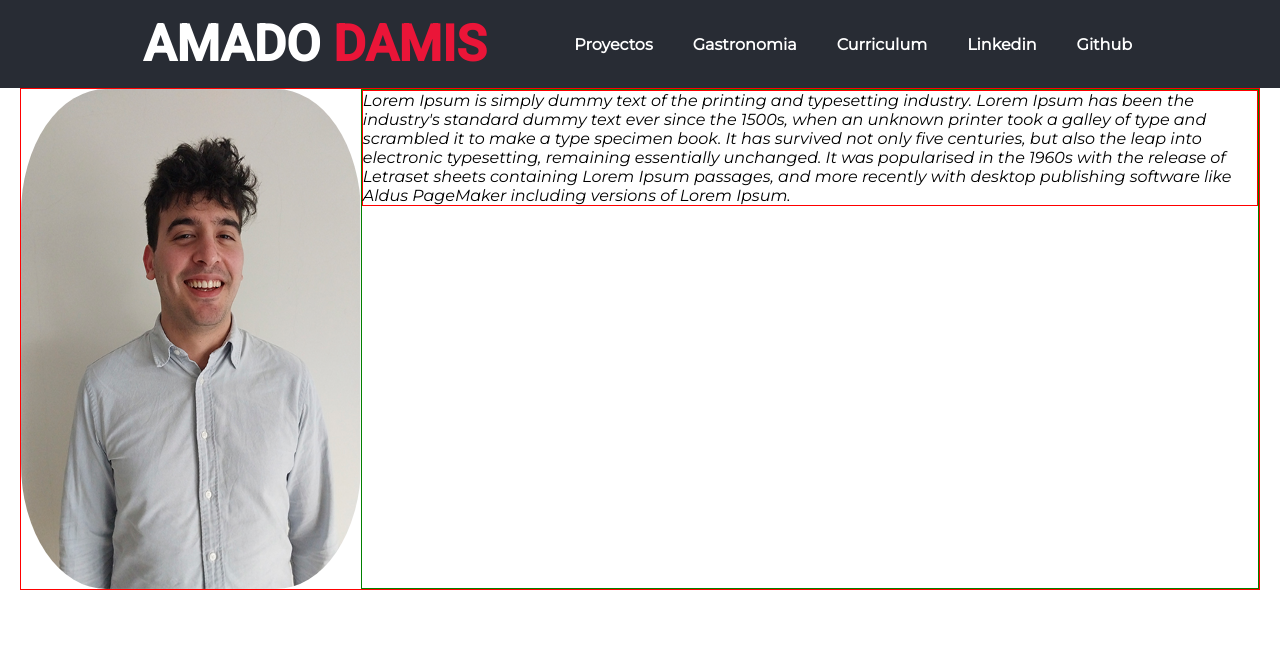
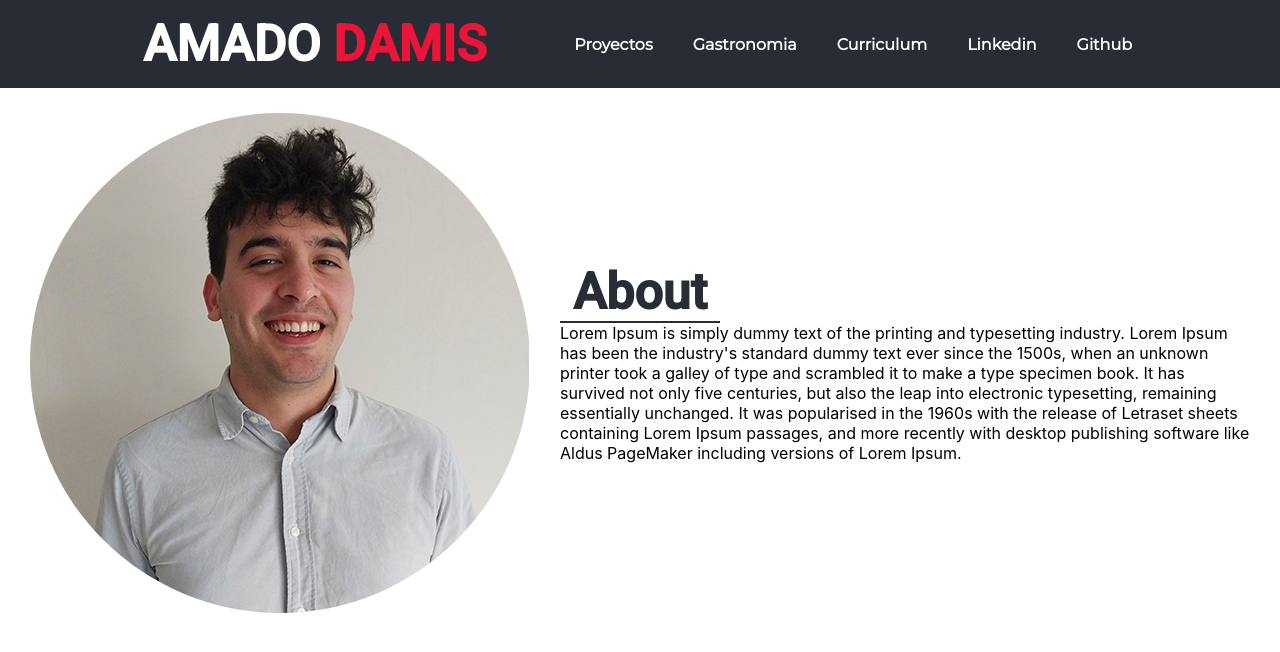
Before and after one commit to Amadodamis/Portfolio, a React (Create React App) app: page /cheff in a window 1280 px wide. Shown: the top 652 px of the page. Built offline with nearby package versions, Linux system fonts and the light colour scheme.

Commit message:
terminado del primer scroll

```diff
--- a/src/components/Banner.jsx
+++ b/src/components/Banner.jsx
@@ -2,22 +2,23 @@ import foto from "../img/fotocv.jpg"
 import "../css/BannerStyle.css"
 
 function Banner() {
+
+    let fotoUser=<img src={foto} alt="fotoCv" className="foto" />
+    let texto= "Lorem Ipsum is simply dummy text of the printing and typesetting industry. Lorem Ipsum has been the industry's standard dummy text ever since the 1500s, when an unknown printer took a galley of type and scrambled it to make a type specimen book. It has survived not only five centuries, but also the leap into electronic typesetting, remaining essentially unchanged. It was popularised in the 1960s with the release of Letraset sheets containing Lorem Ipsum passages, and more recently with desktop publishing software like Aldus PageMaker including versions of Lorem Ipsum."
+
     return (
         <div className="Banner">
 
-            <div className='container-foto-cv'>
-                <img src={foto} alt="fotoCv" className="foto" />
-            </div>
+            <div className='container-foto-cv'>{fotoUser}</div>
 
             <div className="container-texto">
 
-                <div className="container-lorem">
-                    <p className="texto">
-                        Lorem Ipsum is simply dummy text of the printing and typesetting industry. Lorem Ipsum has been the industry's standard dummy text ever since the 1500s, when an unknown printer took a galley of type and scrambled it to make a type specimen book. It has survived not only five centuries, but also the leap into electronic typesetting, remaining essentially unchanged. It was popularised in the 1960s with the release of Letraset sheets containing Lorem Ipsum passages, and more recently with desktop publishing software like Aldus PageMaker including versions of Lorem Ipsum.
-                    </p>
-                </div>
+                <h2 className="titulo-banner">About</h2>
+
+                <p>{texto} </p>
 
             </div>
+
         </div>
     );
 }
--- a/src/components/Header.jsx
+++ b/src/components/Header.jsx
@@ -2,25 +2,46 @@ import React from "react";
 import "../css/HeaderStyle.css"
 
 function Header() {
+
+  let h2 = <h2 className="nombre">AMADO <span className="apellido">DAMIS</span></h2>
+
+  let proyectos = <a href="/" >Proyectos</a>;
+  let gastronomia = <a href="/" >Gastronomia</a>
+  let curriculum = <a href="/" >Curriculum</a>
+  let linkedin = <a href="https://www.linkedin.com/in/amadodamis/" >Linkedin</a>
+  let github = <a href="https://github.com/Amadodamis" >Github</a>
+
+
   return (
     <nav className="nav-style">
-      <h2 className="nombre">AMADO <span className="apellido">DAMIS</span></h2>
 
-      <ul >
-        <li className="li-header-style">
-          <a href="/" className="a-header-style">Proyectos</a></li>
+      {h2}
 
-        <li className="li-header-style">
-          <a href="/" className="a-header-style">Gastronomia</a></li>
+      <ul className="menu-horizontal" >
 
-        <li className="li-header-style">
-          <a href="/" className="a-header-style">Curriculum</a></li>
+        <li > {proyectos} </li>
 
-        <li className="li-header-style">
-          <a href="https://www.linkedin.com/in/amadodamis/" className="a-header-style">Linkedin</a></li>
+        <li > {gastronomia} </li>
 
-        <li className="li-header-style">
-          <a href="https://github.com/Amadodamis" className="a-header-style">Github</a></li>
+        <li > {curriculum}
+
+          <ul className="menu-vertical">
+
+            <li ><a href="https://drive.google.com/file/d/14a5Duaq8BFCXHzjRf88C6tfEAyaGdIni/view?usp=sharing">Desarrollador</a></li>
+
+            <li ><a href="https://docs.google.com/document/d/1t1y5hQZPdFFbIUKGZY_lhobcZyhNfnzPUegwa1p4PC4/edit?usp=sharing" >Profesional gastronomico</a></li>
+
+            <li ><a href="https://drive.google.com/file/d/1XSxHOP81Fys0F373Svj722YCylvE1u_1/view?usp=sharing" >Developer</a></li>
+
+            <li ><a href="https://docs.google.com/document/d/1CfaCnM_4KZ-0vE4R7kBt7pLdLUPL-KXQc0zU0Oy-N6c/edit?usp=sharing">Gastronomic Professional</a></li>
+
+          </ul>
+
+        </li>
+
+        <li >{linkedin} </li>
+
+        <li > {github} </li>
       </ul>
     </nav>
   );
--- a/src/css/App.css
+++ b/src/css/App.css
@@ -1,9 +1,12 @@
-
+*{
+  margin: 0;
+  padding: 0;
+  box-sizing: border-box;
+}
 
 .App-main {
   background-color: white;
   width: 100%;
   min-height: 100vh;
   margin-top: 0px;
-
 }
--- a/src/css/BannerStyle.css
+++ b/src/css/BannerStyle.css
@@ -1,25 +1,3 @@
-.Banner {
-    border: red solid 1px;
-    display: flex;
-    margin-left: 20px;
-    margin-right: 20px;
-}
-
-
-.container-lorem {
-    border: red 1px solid;
-    margin: 0 auto;
-
-
-}
-
-.container-texto {
-    width: 80%;
-    border: green 1px solid;
-    display: flex;
-    flex-direction: column;
-}
-
 .texto{
     margin: 0;
     font-family: 'Montserrat', sans-serif;
@@ -27,14 +5,38 @@
     font-weight: 500;
 }
 
+.Banner {
+    display: flex;
+    margin-left: 30px;
+    margin-right: 30px;
+    margin-top: 25px;
+}
 
+.titulo-banner{
+    color:#282c34;
+    font-size: 50px;
+    font-family: 'Roboto', sans-serif;
+    text-align: center;
+    border-bottom: 2px solid currentColor;
+    width: 160px;
+    margin: 0;
+    padding: 0;
 
+}
 
-.container-foto-cv {
+/*     Basico */
+
+.container-foto-cv{
+    width: 500px;
     height: 500px;
 }
-.foto {
-    border-radius: 25%;
-    width: 100%;
-    height: 100%;
+.foto{
+    border-radius: 50%;
 }
+
+.container-texto{
+    display: flex;
+    flex-direction: column;
+    justify-content: center;
+    margin-left: 30px;
+}
--- a/src/css/HeaderStyle.css
+++ b/src/css/HeaderStyle.css
@@ -20,20 +20,47 @@ background-color: #282c34;
     color:#ea1538;
 }
 
-.li-header-style{
-    list-style-type:none;
-    display: inline-block;
-    padding:10px 20px;
+
+/*font-family: 'Montserrat', sans-serif;
+    color:white;
+    font-weight: bold;
+
+*/
+
+.menu-horizontal{
+	list-style: none;
+	display: flex;
+	justify-content: space-around;
+    font-family: 'Montserrat', sans-serif;
+    color:white;
+    font-weight: bold;
+}
+.menu-horizontal > li > a{
+	display: block;
+	padding: 15px 20px;
+	color: white;
+	text-decoration: none;
+}
+.menu-horizontal > li:hover{
+	background-color:#ea1538;
+}
+.menu-vertical{
+	position: absolute;
+	display: none;
+	list-style: none;
+	width: 200px;
+	background-color: rgba(0, 0, 0, .5);
+}
+.menu-horizontal li:hover .menu-vertical{
+	display: block;
+}
+.menu-vertical li:hover{
+	background-color: black;
 }
 
-.a-header-style {
-    font-family: 'Montserrat', sans-serif;
-    color:white;
+.menu-vertical li a{
+	display: block;
+	color: white;
 	text-decoration: none;
-    font-weight: bold;
+	padding: 15px 15px 15px 20px;
 }
-
-.a-header-style:hover{
-    color:#ea1538;
-    transition:.3s
-}
```
Also changed, not shown: src/img/fotocv.jpg. Lines whose indentation alone changed are shown as unchanged.
